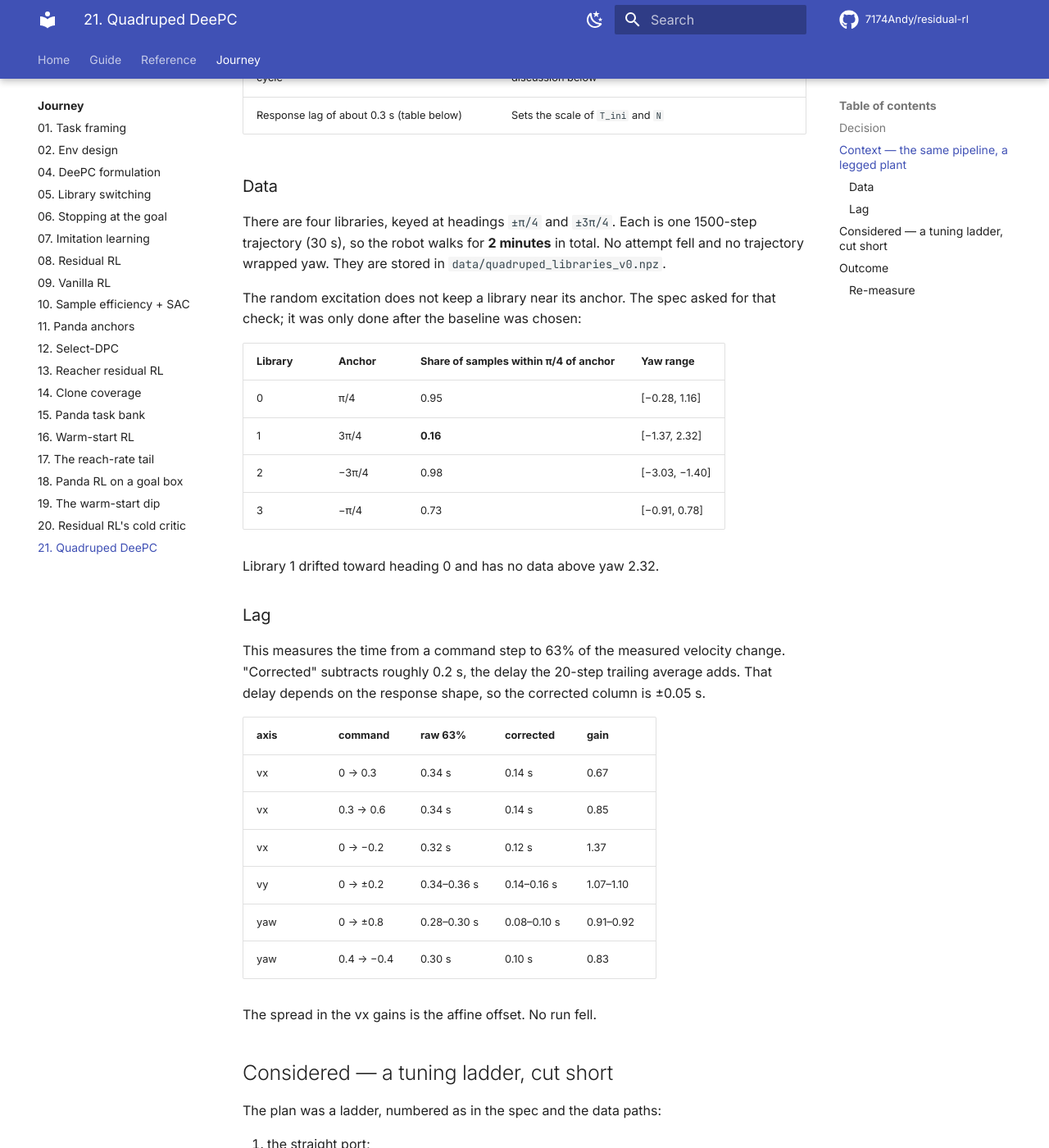
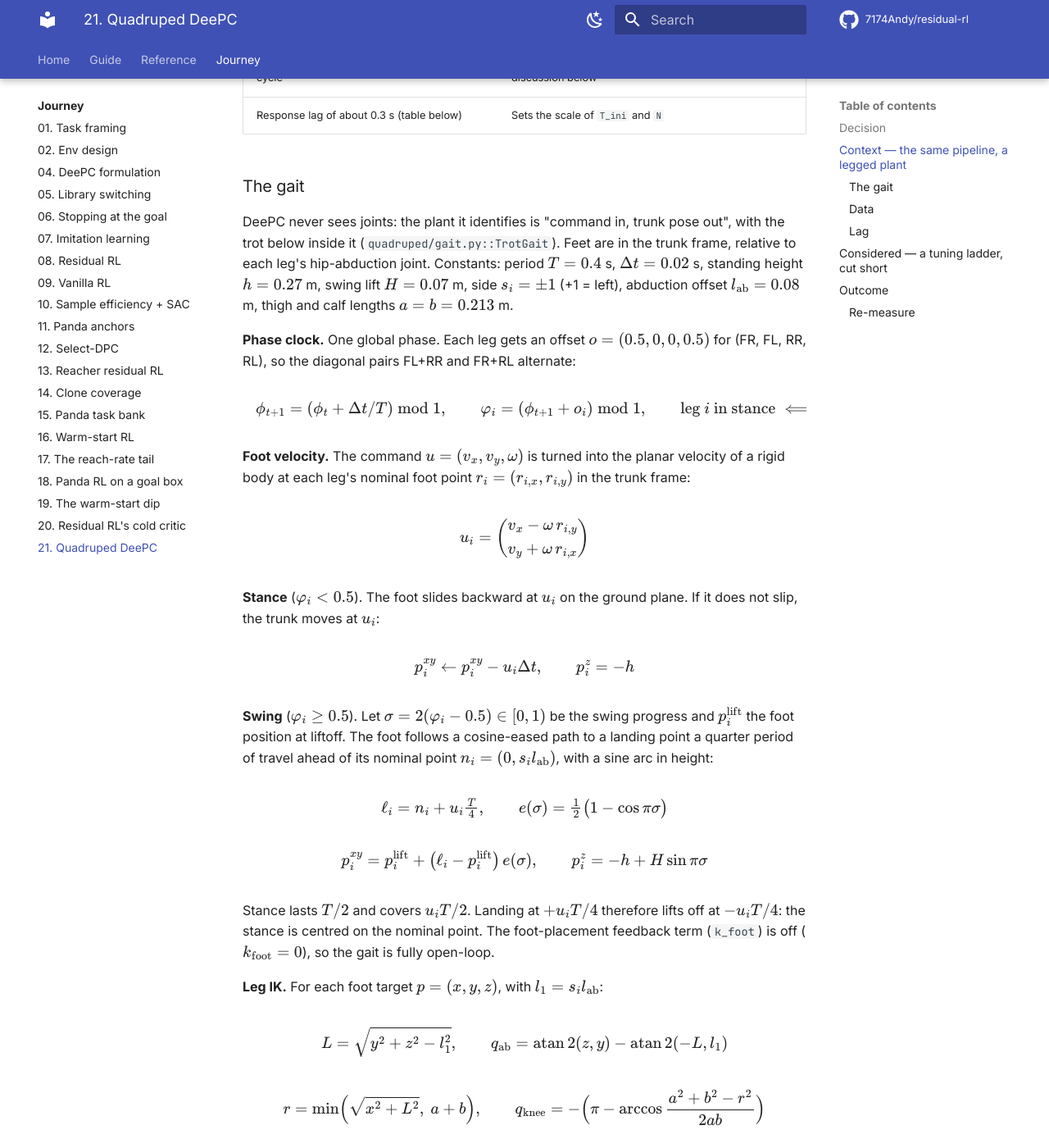
Before and after one commit to 7174Andy/residual-rl, an MkDocs documentation site: the page built from docs/journey/21-quadruped-deepc.md, in a window 1280 px wide and 1400 px high, scrolled down 1147 px. Shown: the whole window at 82% size. Built offline with MkDocs 1.6.1 and Material for MkDocs 9.7.7, drawn with Linux system fonts in a browser that asks for light colours; comment, search, counter and statistics services are not loaded; some of the changed text lies outside the part shown.

Commit message:
docs: add formula for gait

```diff
--- a/docs/journey/21-quadruped-deepc.md
+++ b/docs/journey/21-quadruped-deepc.md
@@ -34,6 +34,84 @@ the unicycle setup, beat the 39%". Five plant facts forced changes on the way:
 | Yaw is wrapped, and closed-loop runs cross ±π | `_YawBranch` unwraps the current yaw, the past buffer and the bearing onto the selected library's branch before the QP sees them |
 | Yaw rate oscillates within each 0.4 s gait cycle | Only cycle averages are meaningful. See the horizon discussion below |
 | Response lag of about 0.3 s (table below) | Sets the scale of `T_ini` and `N` |
+
+### The gait
+
+DeePC never sees joints: the plant it identifies is "command in, trunk pose
+out", with the trot below inside it (`quadruped/gait.py::TrotGait`). Feet are
+in the trunk frame, relative to each leg's hip-abduction joint. Constants:
+period $T = 0.4$ s, $\Delta t = 0.02$ s, standing height $h = 0.27$ m, swing
+lift $H = 0.07$ m, side $s_i = \pm 1$ (+1 = left), abduction offset
+$l_\text{ab} = 0.08$ m, thigh and calf lengths $a = b = 0.213$ m.
+
+**Phase clock.** One global phase. Each leg gets an offset
+$o = (0.5, 0, 0, 0.5)$ for (FR, FL, RR, RL), so the diagonal pairs FL+RR and
+FR+RL alternate:
+
+$$
+\phi_{t+1} = (\phi_t + \Delta t / T) \bmod 1, \qquad
+\varphi_i = (\phi_{t+1} + o_i) \bmod 1, \qquad
+\text{leg } i \text{ in stance} \iff \varphi_i < 0.5
+$$
+
+**Foot velocity.** The command $u = (v_x, v_y, \omega)$ is turned into the
+planar velocity of a rigid body at each leg's nominal foot point
+$r_i = (r_{i,x}, r_{i,y})$ in the trunk frame:
+
+$$
+u_i = \begin{pmatrix} v_x - \omega\, r_{i,y} \\ v_y + \omega\, r_{i,x} \end{pmatrix}
+$$
+
+**Stance** ($\varphi_i < 0.5$). The foot slides backward at $u_i$ on the
+ground plane. If it does not slip, the trunk moves at $u_i$:
+
+$$
+p_i^{xy} \leftarrow p_i^{xy} - u_i \Delta t, \qquad p_i^z = -h
+$$
+
+**Swing** ($\varphi_i \ge 0.5$). Let $\sigma = 2(\varphi_i - 0.5) \in [0, 1)$
+be the swing progress and $p_i^\text{lift}$ the foot position at liftoff. The
+foot follows a cosine-eased path to a landing point a quarter period of travel
+ahead of its nominal point $n_i = (0, s_i l_\text{ab})$, with a sine arc in
+height:
+
+$$
+\ell_i = n_i + u_i \tfrac{T}{4}, \qquad
+e(\sigma) = \tfrac{1}{2}\big(1 - \cos \pi\sigma\big)
+$$
+
+$$
+p_i^{xy} = p_i^\text{lift} + \big(\ell_i - p_i^\text{lift}\big)\, e(\sigma), \qquad
+p_i^z = -h + H \sin \pi\sigma
+$$
+
+Stance lasts $T/2$ and covers $u_i T/2$. Landing at $+u_i T/4$ therefore lifts
+off at $-u_i T/4$: the stance is centred on the nominal point. The
+foot-placement feedback term (`k_foot`) is off ($k_\text{foot} = 0$), so the
+gait is fully open-loop.
+
+**Leg IK.** For each foot target $p = (x, y, z)$, with $l_1 = s_i l_\text{ab}$:
+
+$$
+L = \sqrt{y^2 + z^2 - l_1^2}, \qquad
+q_\text{ab} = \operatorname{atan2}(z, y) - \operatorname{atan2}(-L, l_1)
+$$
+
+$$
+r = \min\!\Big(\sqrt{x^2 + L^2},\ a + b\Big), \qquad
+q_\text{knee} = -\Big(\pi - \arccos \frac{a^2 + b^2 - r^2}{2ab}\Big)
+$$
+
+$$
+q_\text{thigh} = \operatorname{atan2}(-x, L) - \operatorname{atan2}\big(b \sin q_\text{knee},\ a + b \cos q_\text{knee}\big)
+$$
+
+The $\min$ projects unreachable targets onto the workspace boundary. The joint
+targets $q_i = \operatorname{clip}(q, q_\text{lo}, q_\text{hi})$ are
+`info["ctrl"]`, and MuJoCo's PD-servo actuators track them. The −0.09 m/s
+$v_x$ offset and the in-cycle yaw oscillation are what this ideal no-slip
+model leaves out. Both are measured in the table above, not predicted by the
+equations.
 
 ### Data
 
```
